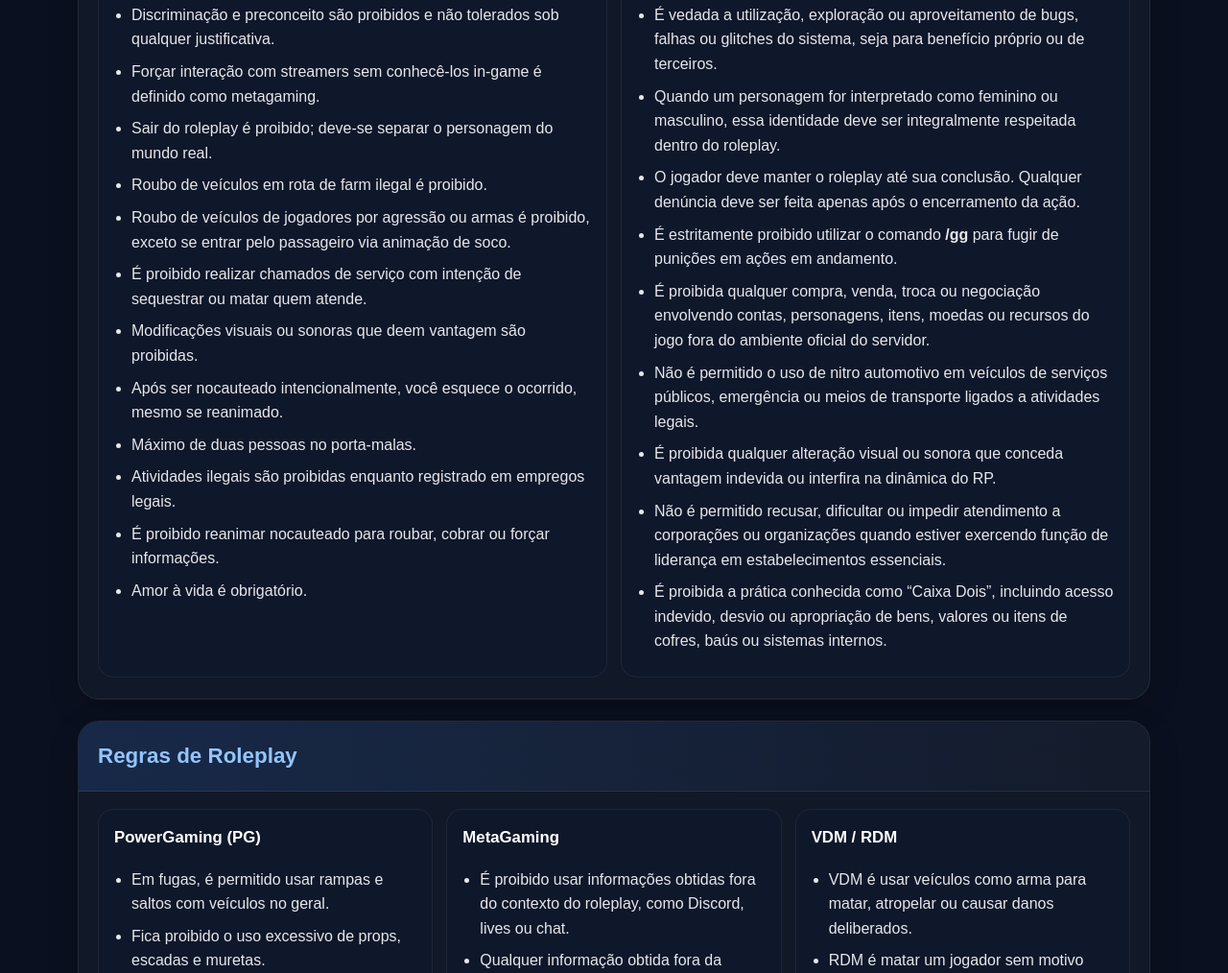
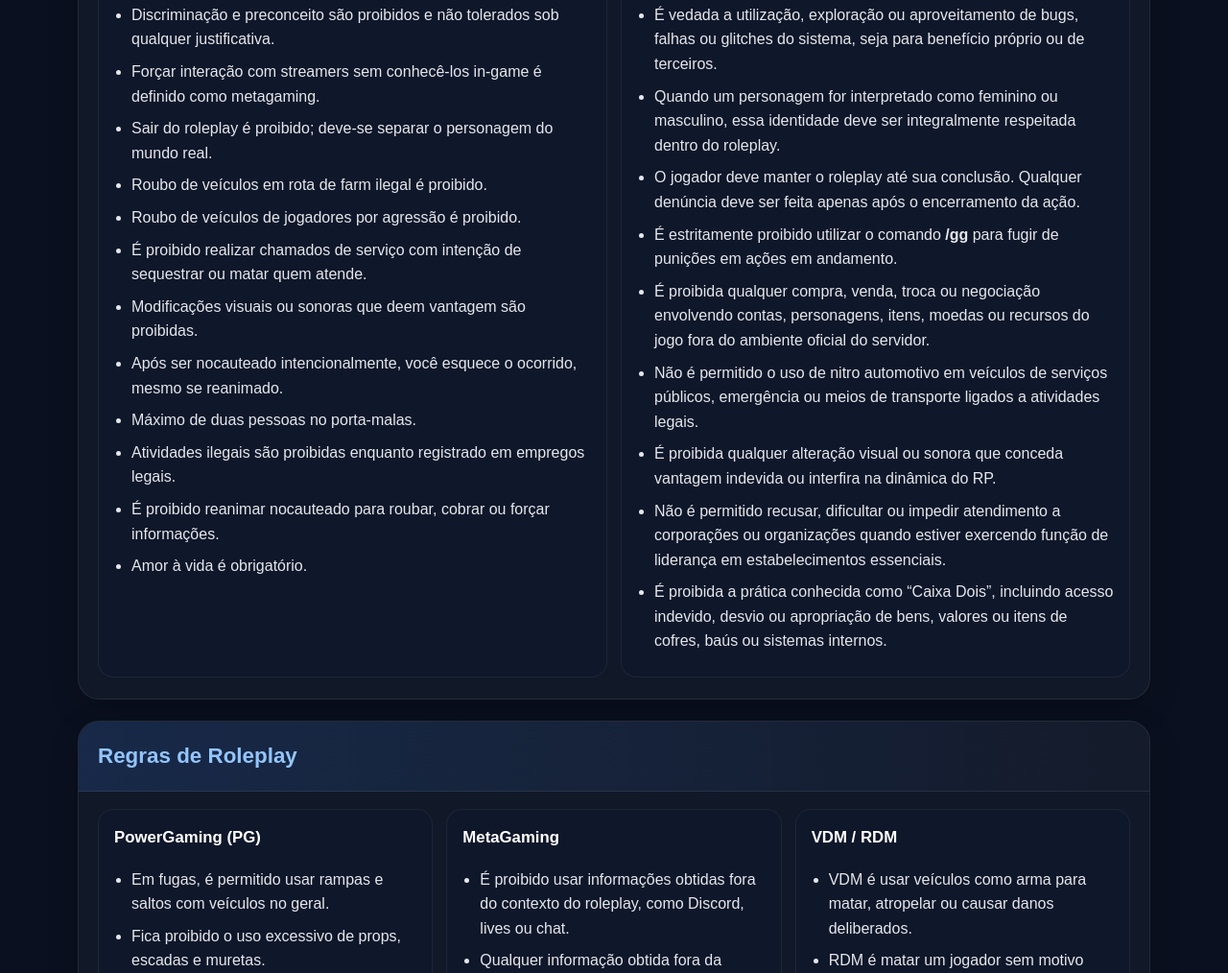
Before and after one commit to SILVZXT/regras-servidor, a plain HTML site: page index.html in a window 1280 px wide. Shown: the part 917-1931 px from the top of the page at 96% size. Drawn offline with Linux system fonts and the light colour scheme.

Commit message:
Update index.html

```diff
--- a/index.html
+++ b/index.html
@@ -217,7 +217,7 @@ header p {
               <li>Forçar interação com streamers sem conhecê-los in-game é definido como metagaming.</li>
               <li>Sair do roleplay é proibido; deve-se separar o personagem do mundo real.</li>
               <li>Roubo de veículos em rota de farm ilegal é proibido.</li>
-              <li>Roubo de veículos de jogadores por agressão ou armas é proibido, exceto se entrar pelo passageiro via animação de soco.</li>
+              <li>Roubo de veículos de jogadores por agressão é proibido.</li>
               <li>É proibido realizar chamados de serviço com intenção de sequestrar ou matar quem atende.</li>
               <li>Modificações visuais ou sonoras que deem vantagem são proibidas.</li>
               <li>Após ser nocauteado intencionalmente, você esquece o ocorrido, mesmo se reanimado.</li>
```
